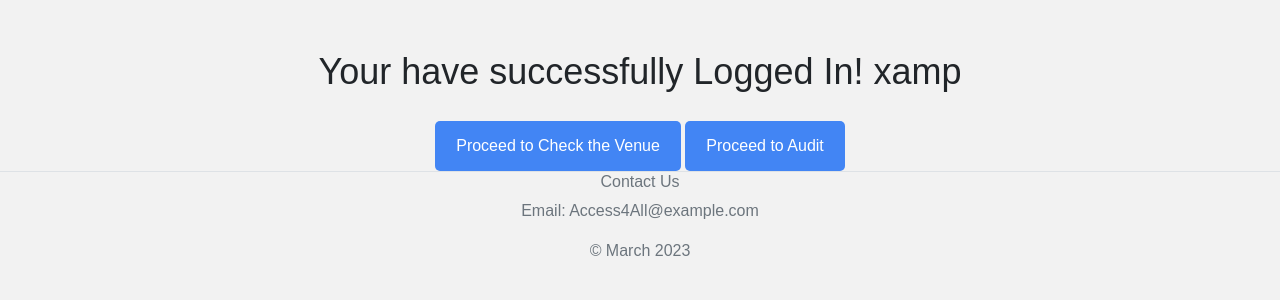
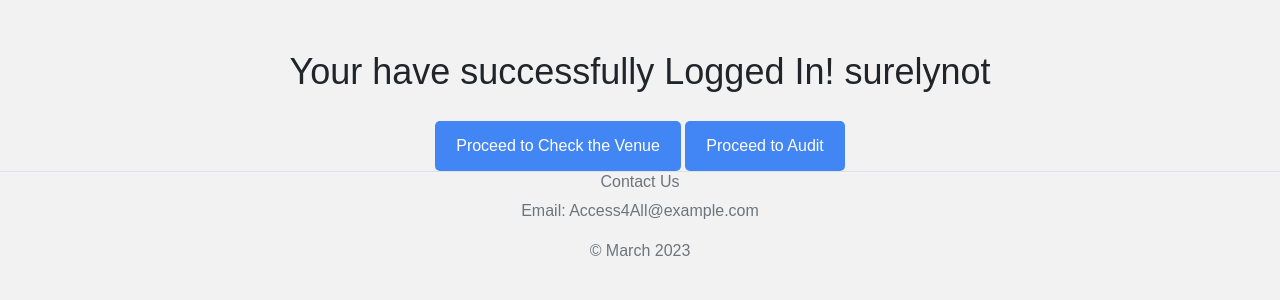
Before and after one commit to Waris-Al/EW2, a PHP site: page /LoginGreeting.php?company=1 in a window 1280 px wide. Shown: the part 56-356 px from the top of the page. Run offline with PHP 8.4, Linux system fonts and the light colour scheme; data that the repository does not hold is empty; some libraries are stand-ins or nearby versions.

Commit message:
couldnt possibly work

```diff
--- a/ActionPlan.php
+++ b/ActionPlan.php
@@ -83,7 +83,7 @@ $pdf->Image($qr_file);
 */
 
 // Generate the QR code image and store it in a temporary file
-$qrtext = 'https://drive.google.com/file/d/1tG2Kf_E1q0iA4JMBaoLPSsZv2b3IRWXe/view?usp=sharing';
+$qrtext = "$report";
 $temp_file = tempnam(sys_get_temp_dir(), 'qr_');
 QRcode::png($qrtext, $temp_file, QR_ECLEVEL_Q, 10);
 $page_height = $pdf->GetPageHeight();
--- a/LoginGreeting.php
+++ b/LoginGreeting.php
@@ -67,7 +67,7 @@ if (isset($_SESSION['loggedin']) && $_SESSION['loggedin'] === true) {
   </style>
 </head>
 <body>
-  <h1>Your have successfully Logged In! xamp</h1>
+  <h1>Your have successfully Logged In! surelynot</h1>
 
   <a href="CheckVenue.php" class="btn">Proceed to Check the Venue</a>
 
```
